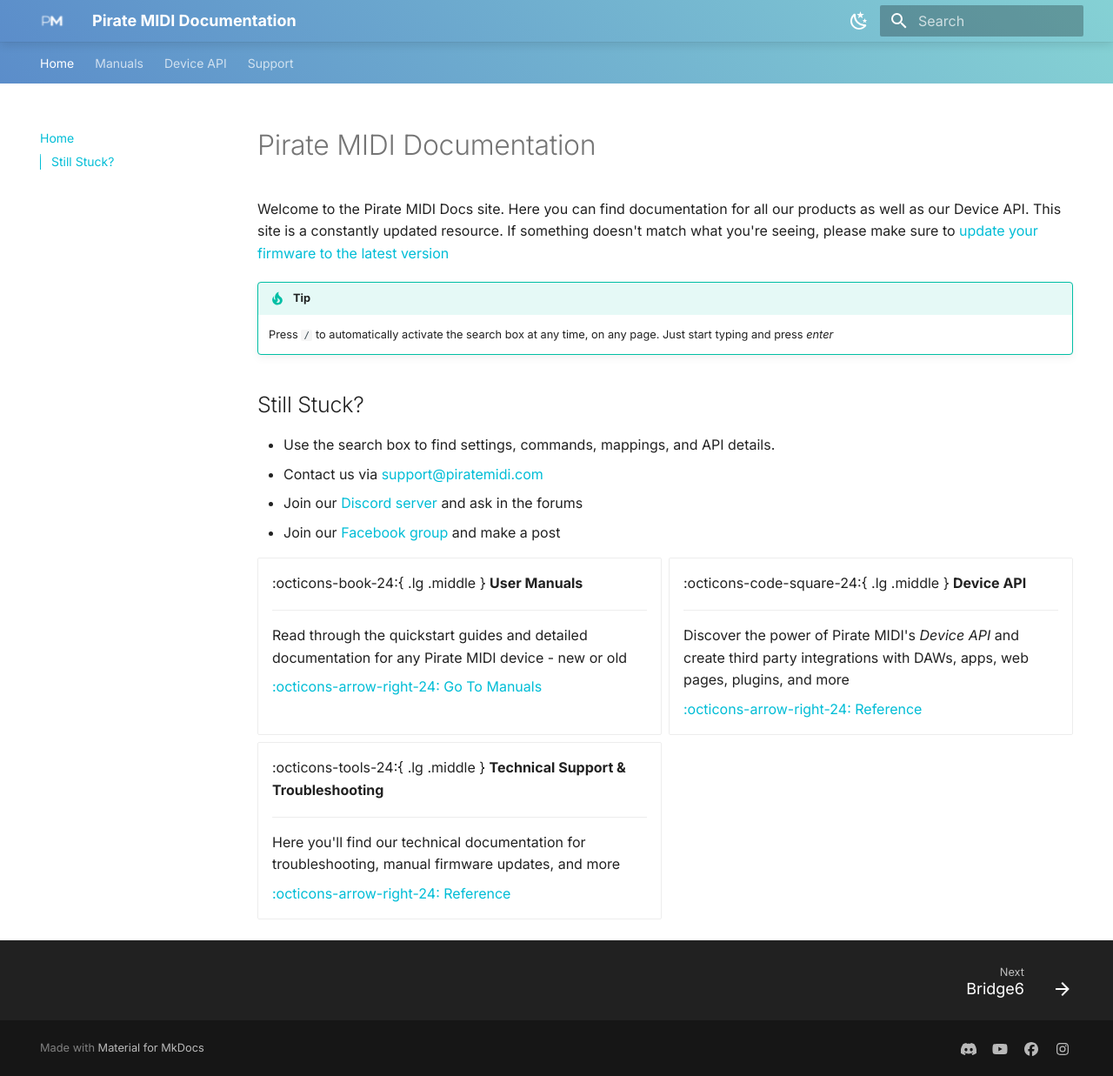
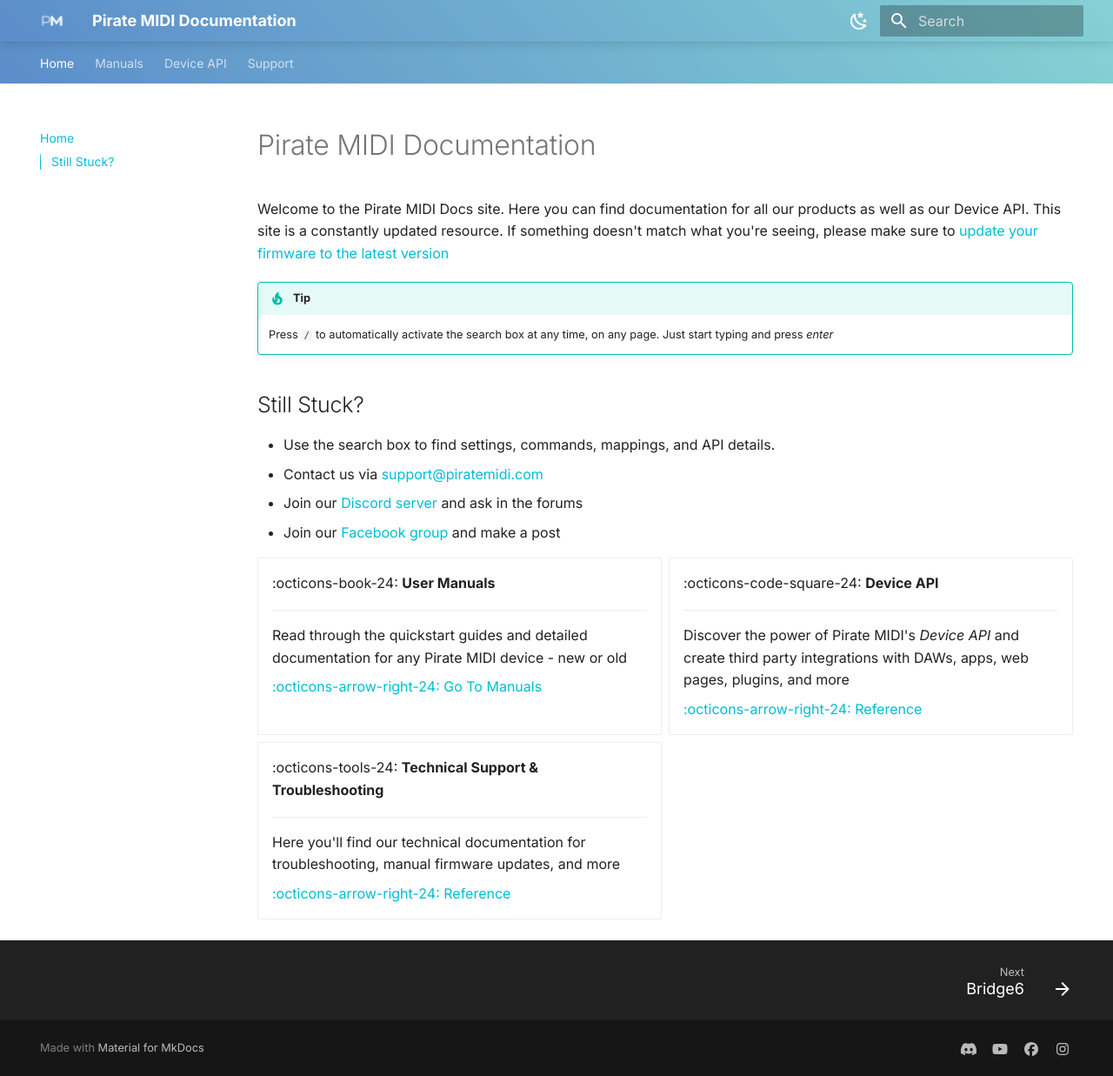
Before and after one commit to Pirate-MIDI/pirate-midi-docs, an MkDocs documentation site: the page built from docs/index.md, in a window 1280 px wide and 1237 px high. Shown: the whole window at 87% size. Built offline with MkDocs 1.6.1 and Material for MkDocs 9.7.7, drawn with Linux system fonts in a browser that asks for light colours; some web fonts are replaced; a style sheet for code colours, icons or effects is not loaded.

```diff
--- a/docs/index.md
+++ b/docs/index.md
@@ -13,7 +13,7 @@ Welcome to the Pirate MIDI Docs site. Here you can find documentation for all ou
 
 <div class="grid cards" markdown>
 
--   :octicons-book-24:{ .lg .middle } __User Manuals__
+-   :octicons-book-24: __User Manuals__
 
     ---
 
@@ -22,7 +22,7 @@ Welcome to the Pirate MIDI Docs site. Here you can find documentation for all ou
 
     [:octicons-arrow-right-24: Go To Manuals](/manuals)
 
--   :octicons-code-square-24:{ .lg .middle } __Device API__
+-   :octicons-code-square-24: __Device API__
 
     ---
 
@@ -30,7 +30,7 @@ Welcome to the Pirate MIDI Docs site. Here you can find documentation for all ou
 
     [:octicons-arrow-right-24: Reference](/device-api)
 
--   :octicons-tools-24:{ .lg .middle } __Technical Support & Troubleshooting__
+-   :octicons-tools-24: __Technical Support & Troubleshooting__
 
     ---
 
--- a/mkdocs.yml
+++ b/mkdocs.yml
@@ -81,7 +81,6 @@ nav:
 
 extra_css:
   - assets/branding.css
-  - https://cdnjs.cloudflare.com/ajax/libs/octicons/19.8.0/build/octicons.min.css
 
 extra:
   social:
```
